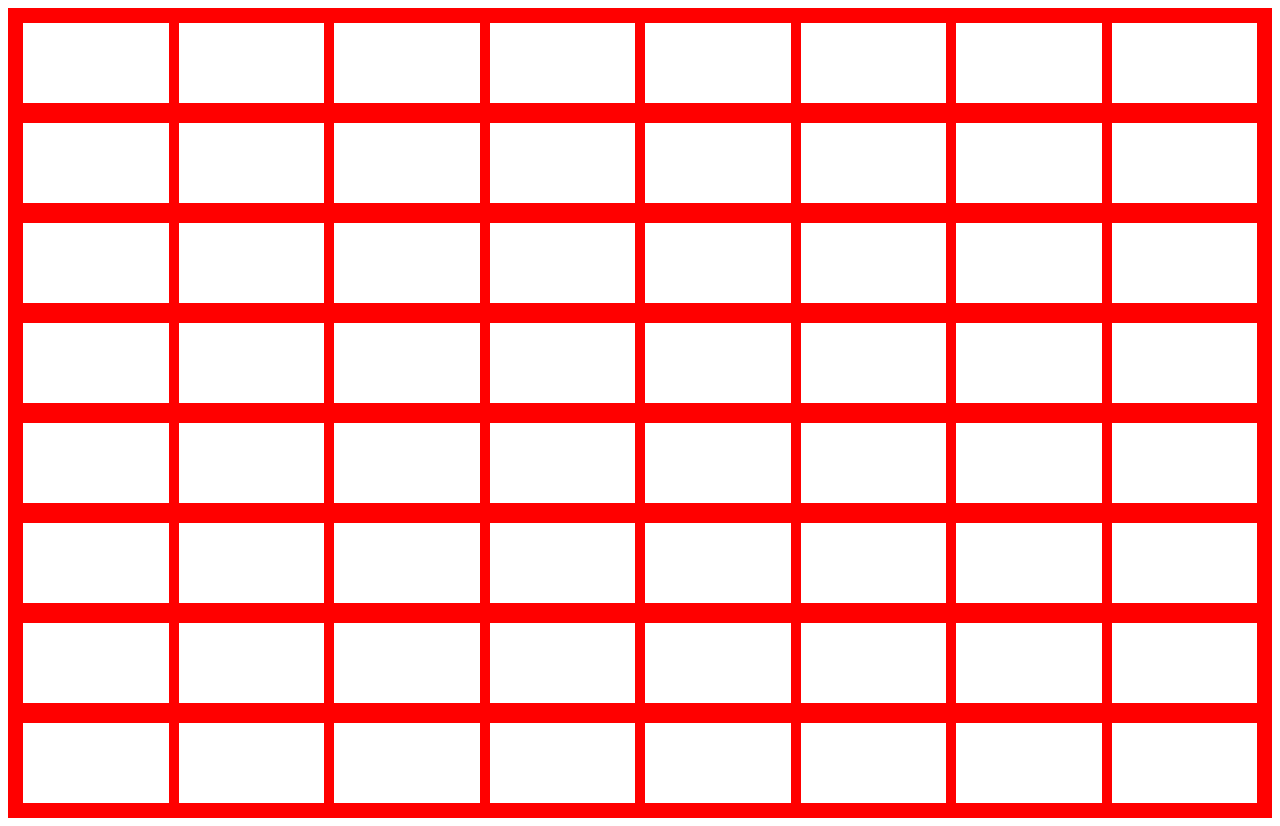
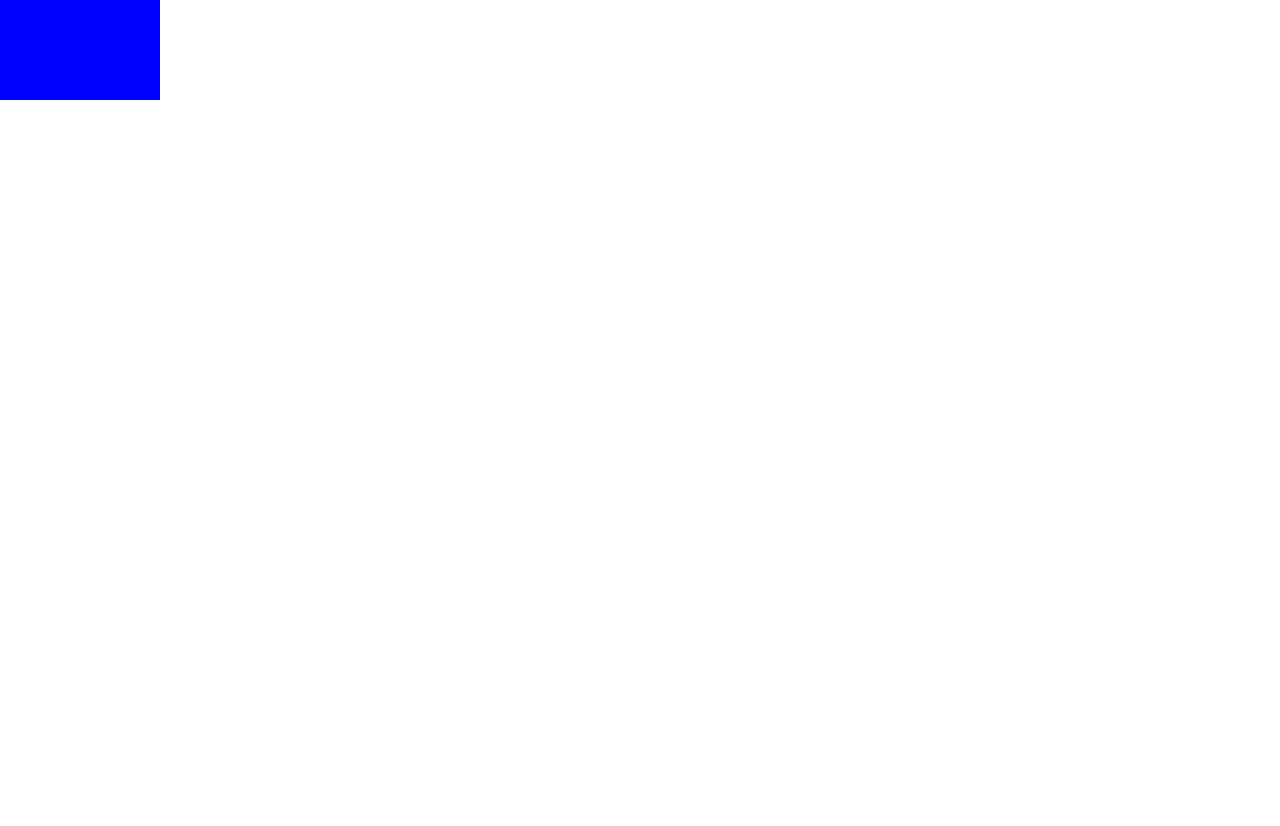
Before and after one commit to omasri3/Project-Etch-a-Sketch, a plain HTML site: page index.html in a window 1280 px wide. After the commit the page ends 800 px from the top, so only its background shows below. Drawn offline with Linux system fonts and the light colour scheme.

Commit message:
adds hovering changes color to the etch and sketch

```diff
--- a/etch-a-sketch.js
+++ b/etch-a-sketch.js
@@ -1,10 +1,15 @@
+//Grab the grid container and add in the 8x8 row
 const grid = document.querySelector("#gridContainer");
 
 for (let i = 0; i < 8; i++) {
     let singleGridRow = document.createElement("div");
     for (let i = 0; i < 8; i++){
         let singleGridUnit = document.createElement("div")
-        singleGridUnit.className = "singleGridUnit"
+        singleGridUnit.classList.add("singleGridUnit")
+        singleGridUnit.addEventListener("mouseenter", ()=>{
+            singleGridUnit.classList.add("hovered")
+            console.log("added hovered class")
+        })
         singleGridRow.appendChild(singleGridUnit);
     }
     singleGridRow.className = "singleGridRow";
--- a/style.css
+++ b/style.css
@@ -1,19 +1,18 @@
-div {
+/* div {
     border-style: solid;
-    border-width: 5px;
+    border-width: 1px;
     border-color: red;
-}
+} */
 
 #gridContainer {
     display: flex;
     flex-direction: column;
     flex: 1 1 auto;
     justify-content: space-between;
+    height: 100vh;
 }
 
 .singleGridUnit {
-    width: 10vw;
-    height: 10vh;
     display: flex;
     flex: 1 1 auto;
 }
@@ -23,3 +22,11 @@ div {
     flex: 1 1 auto;
     justify-content: space-between;
 }
+
+.hovered {
+    background-color: blue;
+}
+
+body {
+    margin: 0;
+}
```
